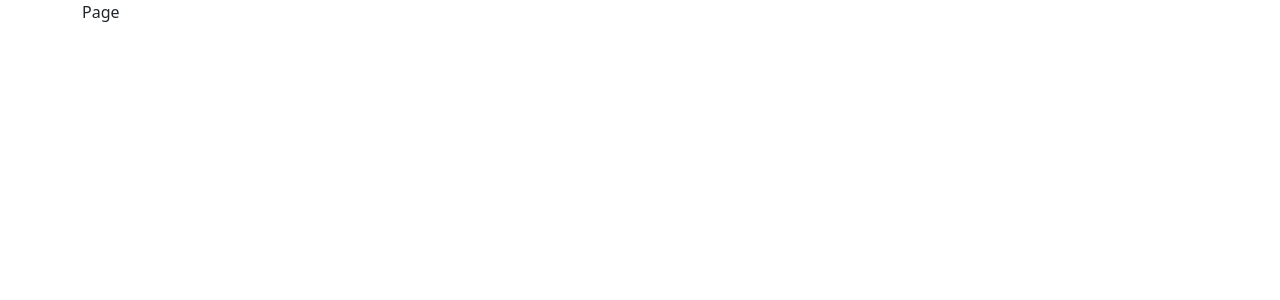
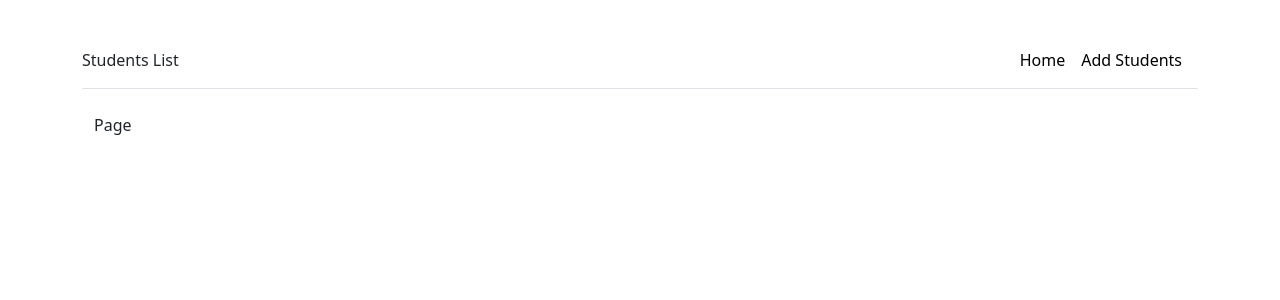
Before and after one commit to SafaCubuk/students-list, a Next.js app: page / in a window 1280 px wide. Shown: the top 300 px of the page. Built offline with nearby package versions, Linux system fonts and the light colour scheme.

Commit message:
Header
Header – Next.js’te Navigasyon ve Üst Menü Tasarımı

```diff
--- /dev/null
+++ b/src/app/components/header.js
@@ -0,0 +1,16 @@
+import React from 'react'
+import Link from 'next/link'
+
+export default function Header() {
+  return (
+    <div className='d-flex flex-column flex-md-row align-items-center pb-3 mb-4 border-bottom'>
+      <span>Students List</span>
+      <nav className='ms-auto'>
+
+          <Link href="/" className='text-black text-decoration-none me-3 py-2'>Home</Link>
+          <Link href="/form/add" className='text-black text-decoration-none me-3 py-2'>Add Students</Link>
+
+      </nav>
+    </div>
+  )
+}
--- a/src/app/layout.js
+++ b/src/app/layout.js
@@ -1,5 +1,6 @@
 import { Geist, Geist_Mono } from "next/font/google";
-
+import 'bootstrap/dist/css/bootstrap.css';
+import Header from './components/header';
 
 const geistSans = Geist({
   variable: "--font-geist-sans",
@@ -22,7 +23,12 @@ export default function RootLayout({ children }) {
       lang="en"
       className={`${geistSans.variable} ${geistMono.variable} h-full antialiased`}
     >
-      <body className="min-h-full flex flex-col">{children}</body>
+      <body className="min-h-full flex flex-col">
+        <div className="container py-5">
+          <Header />
+          {children}
+        </div>
+      </body>
     </html>
   );
 }
--- a/src/app/page.js
+++ b/src/app/page.js
@@ -1,12 +1,7 @@
-import Image from "next/image";
-import 'bootstrap/dist/css/bootstrap.css';
-
 export default function Home() {
   return (
-   <>
-   <div className="container">
-    Page
-   </div>
-   </>
+    <div className="container">
+      Page
+    </div>
   );
 }
```
Also changed, not shown: src/app/students/[slug]/page.js (added, +9 -0 lines).
